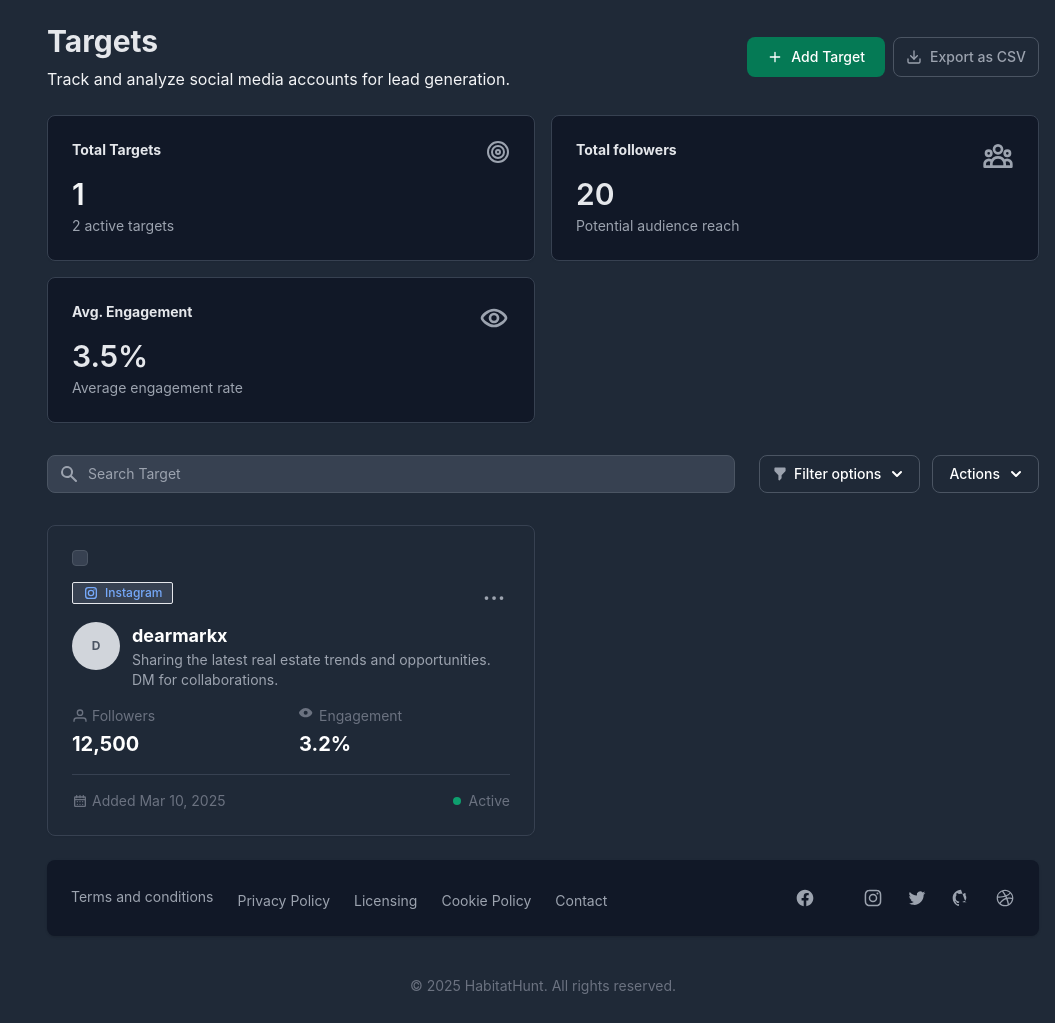
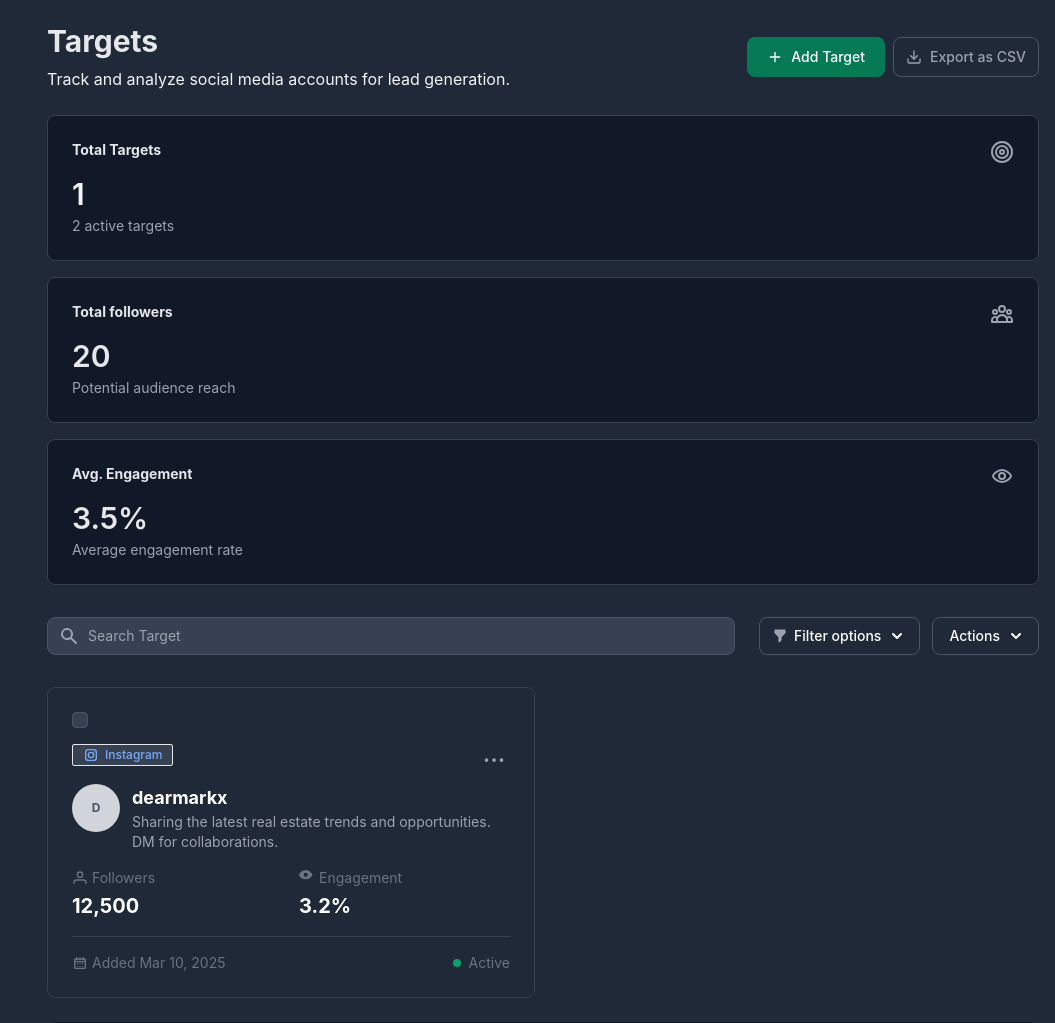
Before and after one commit to Mark-Oise/HabitatHunt, a Django app: page /targets/ in a window 1280 px wide. Shown: the part 65-1088 px from the top of the page, without its empty margins (225-1280 px from the left). Before the commit the page ends 1059 px from the top, so only its background shows below. Run offline with Django 4.2, Linux system fonts and the light colour scheme; a user stored in the database is signed in; data comes from the database, SQL or seed files in the repository; both versions use the stored data as it was after the commit; some libraries are stand-ins or nearby versions.

Commit message:
some changes

```diff
--- a/templates/dashboard/dashboard.html
+++ b/templates/dashboard/dashboard.html
@@ -14,7 +14,7 @@
                     performance.
                 </p>
 
-                <div class="grid gap-4 grid-cols-2 lg:grid-cols-4 mt-6">
+                <div class="grid gap-4 grid-cols-1 lg:grid-cols-4 mt-6">
                     <!-- Total Leads Widget -->
                     <div
                         class="p-4 bg-white border border-gray-200 rounded-lg shadow-sm dark:border-gray-700 sm:p-6 dark:bg-gray-900 transition-all duration-300 hover:shadow-lg hover:scale-[1.02] hover:border-green-200">
--- a/templates/listings/listings.html
+++ b/templates/listings/listings.html
@@ -104,7 +104,7 @@
                                 </div>
                             </div>
                             <div class="text-gray-400">
-                                <svg class="w-8 h-8" fill="none" stroke="currentColor" viewBox="0 0 24 24">
+                                <svg class="w-6 h-6" fill="none" stroke="currentColor" viewBox="0 0 24 24">
                                     <path stroke-linecap="round" stroke-linejoin="round" stroke-width="2"
                                         d="M13 7h8m0 0v8m0-8l-8 8-4-4-6 6"></path>
                                 </svg>
@@ -129,7 +129,7 @@
                                 </div>
                             </div>
                             <div class="text-gray-400">
-                                <svg class="w-8 h-8" fill="none" stroke="currentColor" viewBox="0 0 24 24">
+                                <svg class="w-6 h-6" fill="none" stroke="currentColor" viewBox="0 0 24 24">
                                     <path stroke-linecap="round" stroke-linejoin="round" stroke-width="2"
                                         d="M8 10h.01M12 10h.01M16 10h.01M9 16H5a2 2 0 01-2-2V6a2 2 0 012-2h14a2 2 0 012 2v8a2 2 0 01-2 2h-5l-5 5v-5z">
                                     </path>
--- a/templates/targets/components/target_items.html
+++ b/templates/targets/components/target_items.html
@@ -5,7 +5,7 @@
         class="block w-full p-6 bg-white border border-gray-200 rounded-lg shadow-sm dark:bg-gray-800 dark:border-gray-700 transition-all duration-300 hover:shadow-lg hover:scale-[1.02]">
         <div class="flex mb-4">
             <input type="checkbox"
-                class="w-4 h-4 text-primary-600 bg-gray-100 border-gray-300 rounded focus:ring-primary-500 dark:focus:ring-primary-600 dark:ring-offset-gray-800 focus:ring-2 dark:bg-gray-700 dark:border-gray-600">
+                class="w-4 h-4 text-green-600 bg-gray-100 border-gray-300 rounded focus:ring-green-500 dark:focus:ring-green-600 dark:ring-offset-gray-800 focus:ring-2 dark:bg-gray-700 dark:border-gray-600">
         </div>
         <div class="flex justify-between items-start mb-2">
 
--- a/templates/targets/targets.html
+++ b/templates/targets/targets.html
@@ -61,7 +61,7 @@
                     </div>
 
                 </div>
-                <div class="grid gap-4 grid-cols-2 lg:grid-cols-3 mt-6">
+                <div class="grid gap-4 grid-cols-1 lg:grid-cols-3 mt-6">
                     <!-- Total Leads Widget -->
                     <div
                         class="p-4 bg-white border border-gray-200 rounded-lg shadow-sm dark:border-gray-700 sm:p-6 dark:bg-gray-900 transition-all duration-300 hover:shadow-lg hover:scale-[1.02] hover:border-green-200 dark:hover:border-green-800">
@@ -104,7 +104,7 @@
                                 </div>
                             </div>
                             <div class="text-gray-400">
-                                <svg class="w-8 h-8" fill="none" stroke="currentColor" viewBox="0 0 24 24">
+                                <svg class="w-6 h-6" fill="none" stroke="currentColor" viewBox="0 0 24 24">
                                     <path stroke-linecap="round" stroke-linejoin="round" stroke-width="2"
                                         d="M17 20h5v-2a3 3 0 00-5.356-1.857M17 20H7m10 0v-2c0-.656-.126-1.283-.356-1.857M7 20H2v-2a3 3 0 015.356-1.857M7 20v-2c0-.656.126-1.283.356-1.857m0 0a5.002 5.002 0 019.288 0M15 7a3 3 0 11-6 0 3 3 0 016 0zm6 3a2 2 0 11-4 0 2 2 0 014 0zM7 10a2 2 0 11-4 0 2 2 0 014 0z">
                                     </path>
@@ -129,7 +129,7 @@
                                 </div>
                             </div>
                             <div class="text-gray-400">
-                                <svg class="w-8 h-8" aria-hidden="true" xmlns="http://www.w3.org/2000/svg" width="24"
+                                <svg class="w-6 h-6" aria-hidden="true" xmlns="http://www.w3.org/2000/svg" width="24"
                                     height="24" fill="none" viewBox="0 0 24 24">
                                     <path stroke="currentColor" stroke-width="2"
                                         d="M21 12c0 1.2-4.03 6-9 6s-9-4.8-9-6c0-1.2 4.03-6 9-6s9 4.8 9 6Z" />
```
Also changed, not shown: apps/targets/utils.py (line endings or trailing spaces), db.sqlite3.
